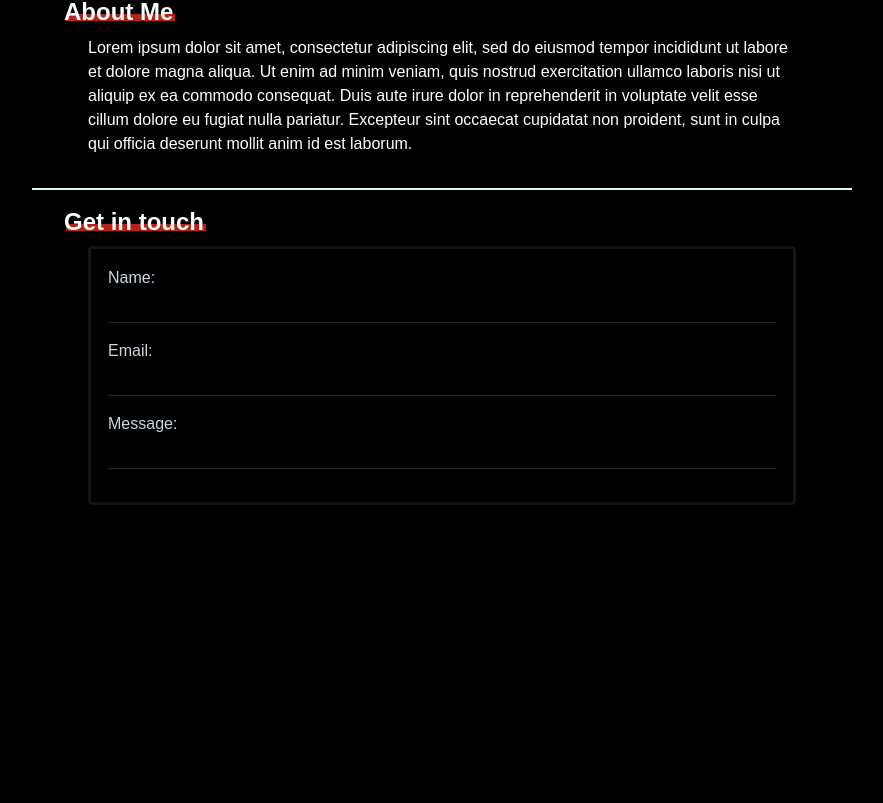
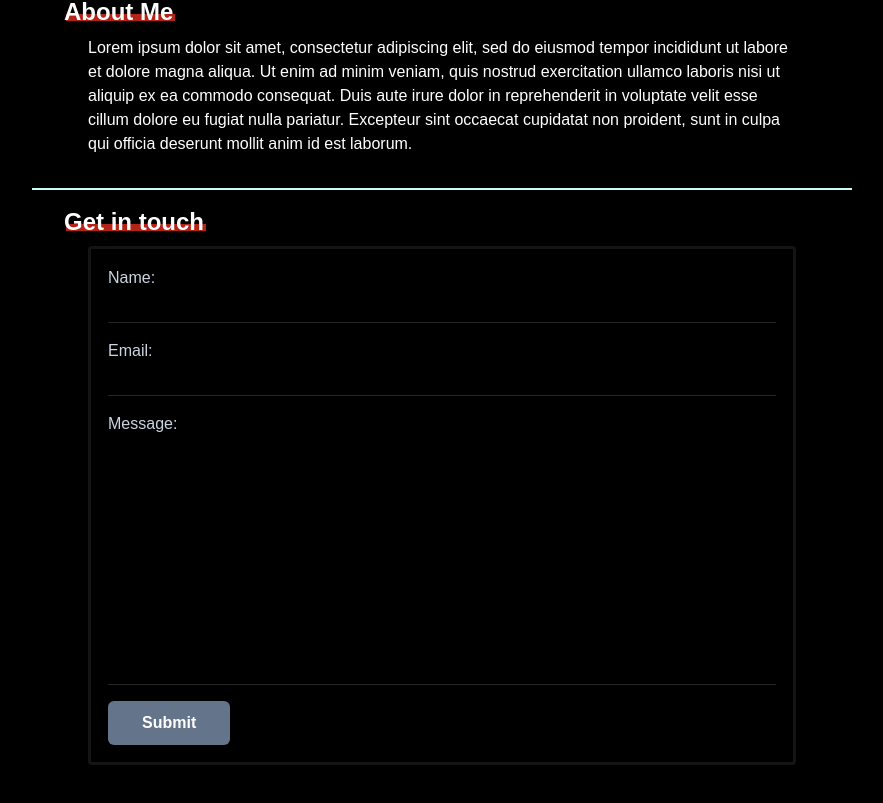
Before and after one commit to curtiszki/curtiszki.github.io, a Next.js app: page / in a window 1280 px wide. Shown: the part 1459-2262 px from the top of the page, without its empty margins (198-1081 px from the left). Before the commit the page ends 2012 px from the top, so only its background shows below. Built offline with nearby package versions, Linux system fonts and the light colour scheme.

Commit message:
contact form ui

```diff
--- a/components/ui/contact-form.tsx
+++ b/components/ui/contact-form.tsx
@@ -2,29 +2,31 @@ import { form_input_highlight, form_input_transition } from '@/constants'
 import React from 'react'
 
 const labelClass = `flex flex-col-reverse gap-2`
-const inputClass = `appearance-none outline-none border-0 border-b-[1px] border-accent-slate-100 bg-transparent px-1 leading-6 peer focus:border-${form_input_highlight} ${form_input_transition}`
+const inputClass = `appearance-none outline-none border-0 border-b-[1px] border-accent-slate-100 bg-transparent px-1 leading-6 peer focus:border-${form_input_highlight} ${form_input_transition} text-wrap`
 const subHeaderClass = `peer-focus:text-${form_input_highlight} ${form_input_transition}`
 
 export const ContactForm = () => {
   return (
     <div className="container border-slate-400
                     p-[20px] shadow-[inset_0_0_0_3px_rgba(255,255,255,0.08)] rounded-sm text-white">
-      <form className="flex flex-col gap-4 text-slate-300" action="" method="post">
+      <form className="flex flex-col gap-4 text-slate-300" action="" method="post" autoComplete='off'>
           <label htmlFor="contact" className={labelClass}>
               <input
-                className='appearance-none outline-none border-0 border-b-[1px] border-accent-slate-100 bg-transparent px-1 leading-6 peer focus:border-red-400 duration-300 transition-colors'
-              type="text" name="contact"/>
+                className={`${inputClass}`}
+                type="text" name="contact" required={true} maxLength={48}/>
               <p className='peer-focus:text-red-400 duration-300 transition-colors'>Name:</p>
           </label>
-          <label htmlFor="email" className={labelClass}>
-              <input className={inputClass} type="email" name="email"/>
+          <label htmlFor="mail" className={labelClass}>
+              <input className={inputClass} type="email" name="mail" required={true} maxLength={48}/>
               <p className={subHeaderClass}>Email:</p>
           </label>
           <label htmlFor="message" className={labelClass}>
-            <input className={inputClass} type="text" name="message"/>
+            <textarea className={`${inputClass} resize-none`} name="message" required={true} cols={30} rows={10} maxLength={3200}></textarea>
             <p className={subHeaderClass}>Message:</p>
           </label>
-          <button type="submit"></button>
+          <button type="submit" className="w-fit px-8 py-2 rounded-md bg-slate-500 text-white font-bold transition duration-200 hover:bg-red-400 hover:text-black border-2 border-transparent hover:border-teal-500">
+            Submit
+          </button>
       </form>
     </div>
   )
```
